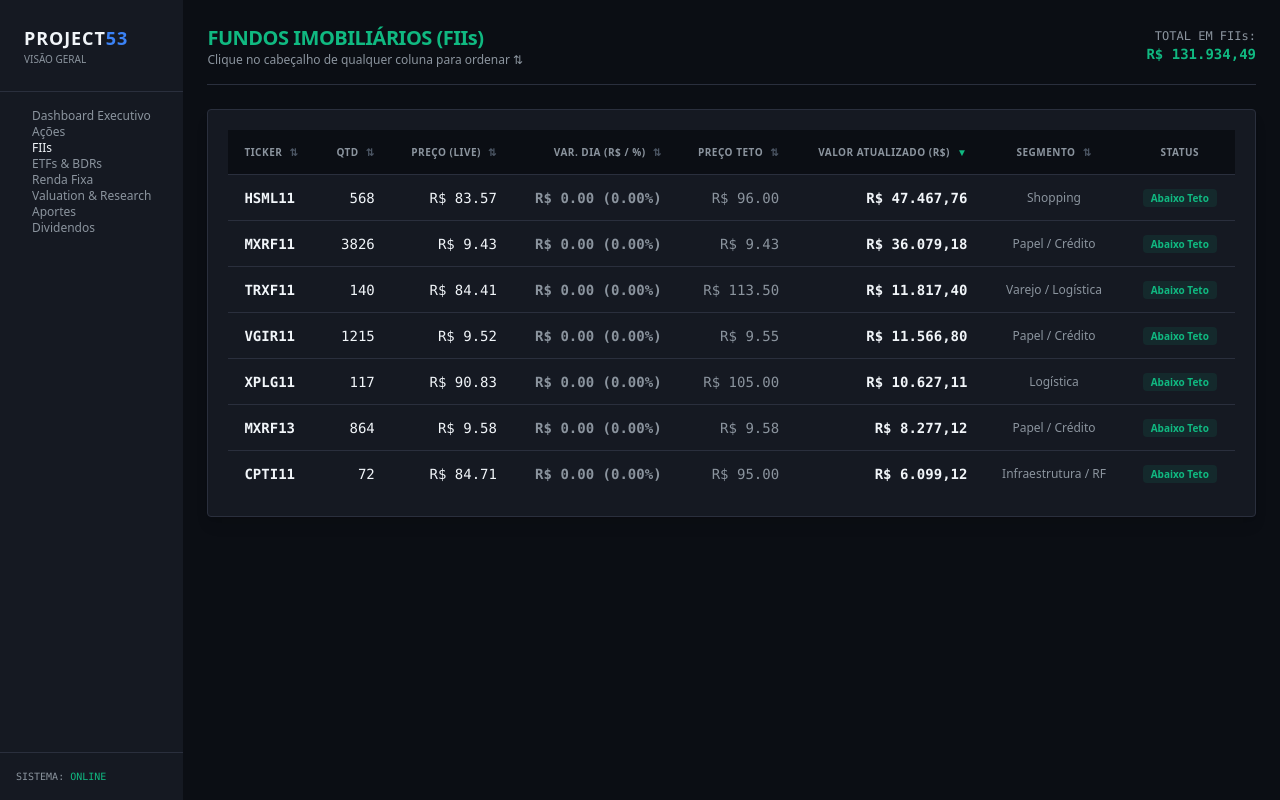
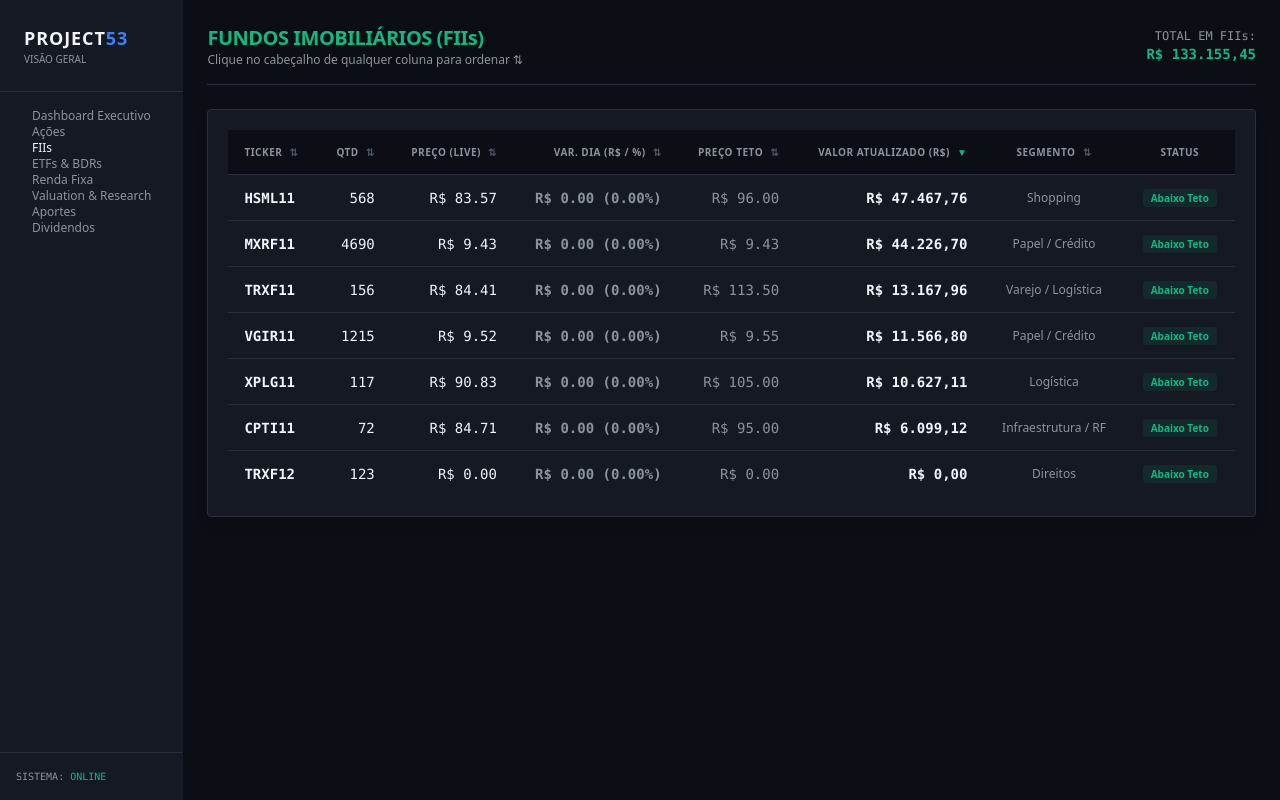
Before and after one commit to Andre-Marcelino-2026/aposentadoria53, a Next.js app: page /fiis in a window 1280 px wide. Built offline with nearby package versions, Linux system fonts and the light colour scheme; no server answers.

Commit message:
Update portfolio.ts

```diff
--- a/src/data/portfolio.ts
+++ b/src/data/portfolio.ts
@@ -2,6 +2,7 @@
 // Consolidação Total Exata: Exportação B3 + Itaú + Nubank
 
 export const TAXA_SELIC_ANUAL = 14.0; // Altere este valor sempre que o Banco Central mudar a taxa
+
 export interface Acao {
   ticker: string;
   nome: string;
@@ -56,7 +57,7 @@ export const userProfile: UserProfile = {
 export const portfolioAcoes: Acao[] = [
   // Ações
   { ticker: 'AXIA3', nome: 'AXIA ENERGIA S.A. ON', quantidade: 122, precoAtual: 53.17, precoTeto: 62.00, categoria: 'Dividendos', dy: 7.2, research: 'Nord Research' },
-  { ticker: 'AXIA7', nome: 'AXIA ENERGIA S.A. PNC', quantidade: 32, precoAtual: 52.93, precoTeto: 60.00, categoria: 'Dividendos', dy: 7.5, research: 'Nord Research' },
+  { ticker: 'AXIA7', nome: 'AXIA ENERGIA S.A. PNC', quantidade: 31, precoAtual: 52.93, precoTeto: 60.00, categoria: 'Dividendos', dy: 7.5, research: 'Nord Research' },
   { ticker: 'B3SA3', nome: 'B3 S.A. ON', quantidade: 360, precoAtual: 15.36, precoTeto: 16.50, categoria: 'Crescimento', dy: 4.8, research: 'Finclass' },
   { ticker: 'BBSE3', nome: 'BB SEGURIDADE ON', quantidade: 103, precoAtual: 40.96, precoTeto: 36.00, categoria: 'Dividendos', dy: 8.9, research: 'Nord Research' },
   { ticker: 'BPAC11', nome: 'BCO BTG PACTUAL UNIT', quantidade: 142, precoAtual: 56.20, precoTeto: 58.00, categoria: 'Crescimento', dy: 2.5, research: 'Nord / Finclass' },
@@ -81,9 +82,9 @@ export const portfolioAcoes: Acao[] = [
 // Carteira Real de FIIs / Fundos (Posição B3 Exata)
 export const portfolioFIIs: FII[] = [
   { ticker: 'HSML11', nome: 'HSI MALLS FII', quantidade: 568, precoAtual: 83.57, precoTeto: 96.00, segmento: 'Shopping', dyMensal: 0.82, research: 'Nord Research' },
-  { ticker: 'MXRF11', nome: 'MAXI RENDA FII', quantidade: 3826, precoAtual: 9.43, precoTeto: 9.43, segmento: 'Papel / Crédito', dyMensal: 1.00, research: 'Carteira Própria' },
-  { ticker: 'MXRF13', nome: 'MAXI RENDA FII (RECIBO)', quantidade: 864, precoAtual: 9.58, precoTeto: 9.58, segmento: 'Papel / Crédito', dyMensal: 0.00, research: 'Carteira Própria' },
-  { ticker: 'TRXF11', nome: 'TRX REAL ESTATE FII', quantidade: 140, precoAtual: 84.41, precoTeto: 113.50, segmento: 'Varejo / Logística', dyMensal: 0.85, research: 'Nord Research' },
+  { ticker: 'MXRF11', nome: 'MAXI RENDA FII', quantidade: 4690, precoAtual: 9.43, precoTeto: 9.43, segmento: 'Papel / Crédito', dyMensal: 1.00, research: 'Carteira Própria' },
+  { ticker: 'TRXF11', nome: 'TRX REAL ESTATE FII', quantidade: 156, precoAtual: 84.41, precoTeto: 113.50, segmento: 'Varejo / Logística', dyMensal: 0.85, research: 'Nord Research' },
+  { ticker: 'TRXF12', nome: 'TRX REAL ESTATE (DIREITO)', quantidade: 123, precoAtual: 0.00, precoTeto: 0.00, segmento: 'Direitos', dyMensal: 0.00, research: 'Carteira Própria' },
   { ticker: 'VGIR11', nome: 'VALORA CRI CDI FII', quantidade: 1215, precoAtual: 9.52, precoTeto: 9.55, segmento: 'Papel / Crédito', dyMensal: 1.00, research: 'Nord Research' },
   { ticker: 'XPLG11', nome: 'XP LOG FII', quantidade: 117, precoAtual: 90.83, precoTeto: 105.00, segmento: 'Logística', dyMensal: 0.80, research: 'Nord / Finclass' },
   { ticker: 'CPTI11', nome: 'CAPITÂNIA FDO INV FINANCEIRO', quantidade: 72, precoAtual: 84.71, precoTeto: 95.00, segmento: 'Infraestrutura / RF', dyMensal: 0.95, research: 'Finclass' },
@@ -92,10 +93,10 @@ export const portfolioFIIs: FII[] = [
 // Carteira Real de Renda Fixa / Caixa (B3 + Itaú + Nubank)
 export const portfolioRendaFixa: RendaFixa[] = [
   // Títulos e ETFs Custodiados na B3 (XP / NuInvest)
-  { nome: 'Tesouro IPCA+ 2029', tipo: 'Tesouro Direto', quantidade: 10.05, valorAplicado: 35029.13, valorAtual: 38312.90, vencimento: '15/05/2029', instituicao: 'NU INVESTIMENTOS S.A.' },
-  { nome: 'Tesouro IPCA+ 2032', tipo: 'Tesouro Direto', quantidade: 3.41, valorAplicado: 10025.80, valorAtual: 10038.28, vencimento: '15/08/2032', instituicao: 'XP INVESTIMENTOS' },
-  { nome: 'CDB ITAU B255HRWE', tipo: 'CDB B3', quantidade: 1, valorAplicado: 7313.02, valorAtual: 7313.02, vencimento: '14/10/2030', instituicao: 'XP INVESTIMENTOS' },
-  { nome: 'CDB ITAU 726BONEG', tipo: 'CDB B3', quantidade: 1, valorAplicado: 10097.42, valorAtual: 10097.42, vencimento: '21/07/2031', instituicao: 'XP INVESTIMENTOS' },
+  { nome: 'Tesouro IPCA+ 2029', tipo: 'Tesouro Direto', quantidade: 10.05, valorAplicado: 35029.13, valorAtual: 38499.33, vencimento: '15/05/2029', instituicao: 'NU INVESTIMENTOS S.A.' },
+  { nome: 'Tesouro IPCA+ 2032', tipo: 'Tesouro Direto', quantidade: 3.41, valorAplicado: 10025.80, valorAtual: 10072.93, vencimento: '15/08/2032', instituicao: 'XP INVESTIMENTOS' },
+  { nome: 'CDB ITAU B255HRWE', tipo: 'CDB B3', quantidade: 1, valorAplicado: 7313.02, valorAtual: 7339.50, vencimento: '14/10/2030', instituicao: 'XP INVESTIMENTOS' },
+  { nome: 'CDB ITAU 726BONEG', tipo: 'CDB B3', quantidade: 1, valorAplicado: 10097.42, valorAtual: 6092.48, vencimento: '21/07/2031', instituicao: 'XP INVESTIMENTOS' },
   { nome: 'B5P211 (ETF Renda Fixa)', tipo: 'ETF RF', quantidade: 52, valorAplicado: 5694.52, valorAtual: 5694.52, vencimento: 'Indeterminado', instituicao: 'XP INVESTIMENTOS' },
 
   // Saldos Bancários (Nubank)
```
